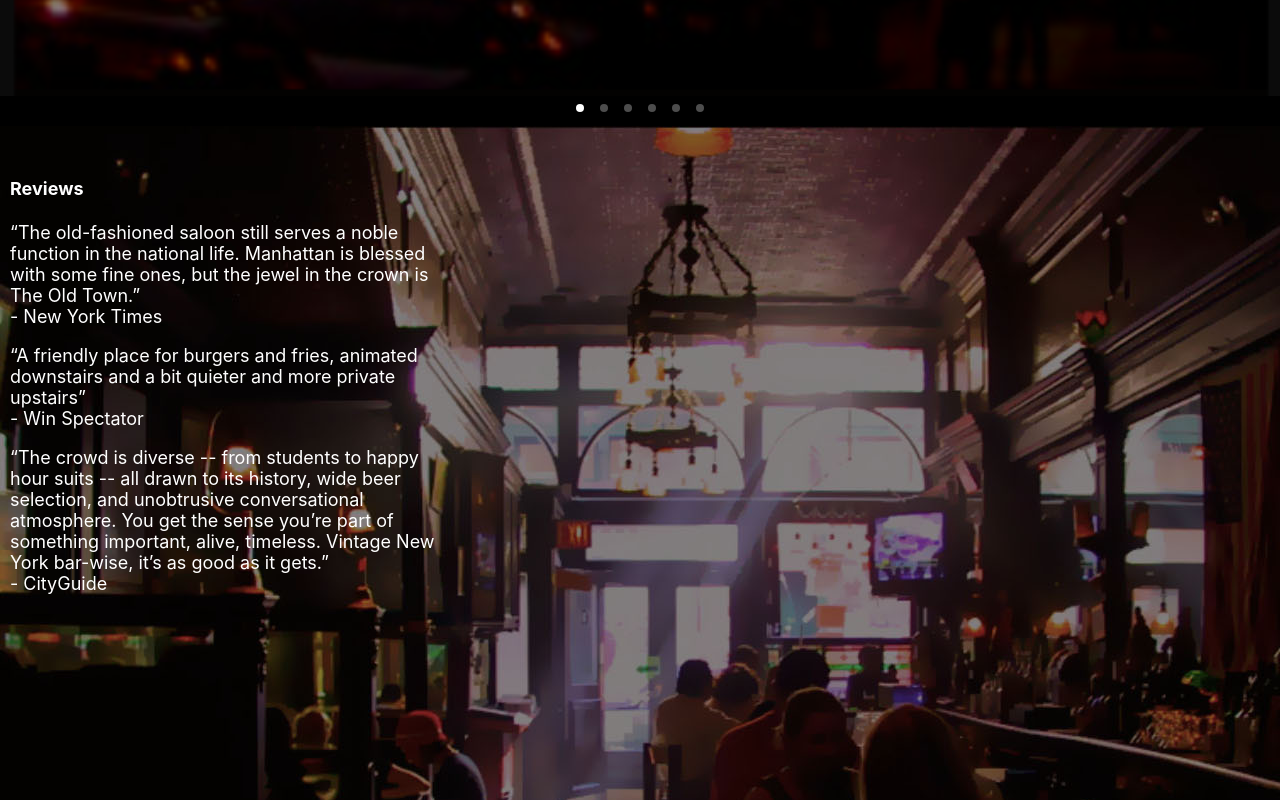
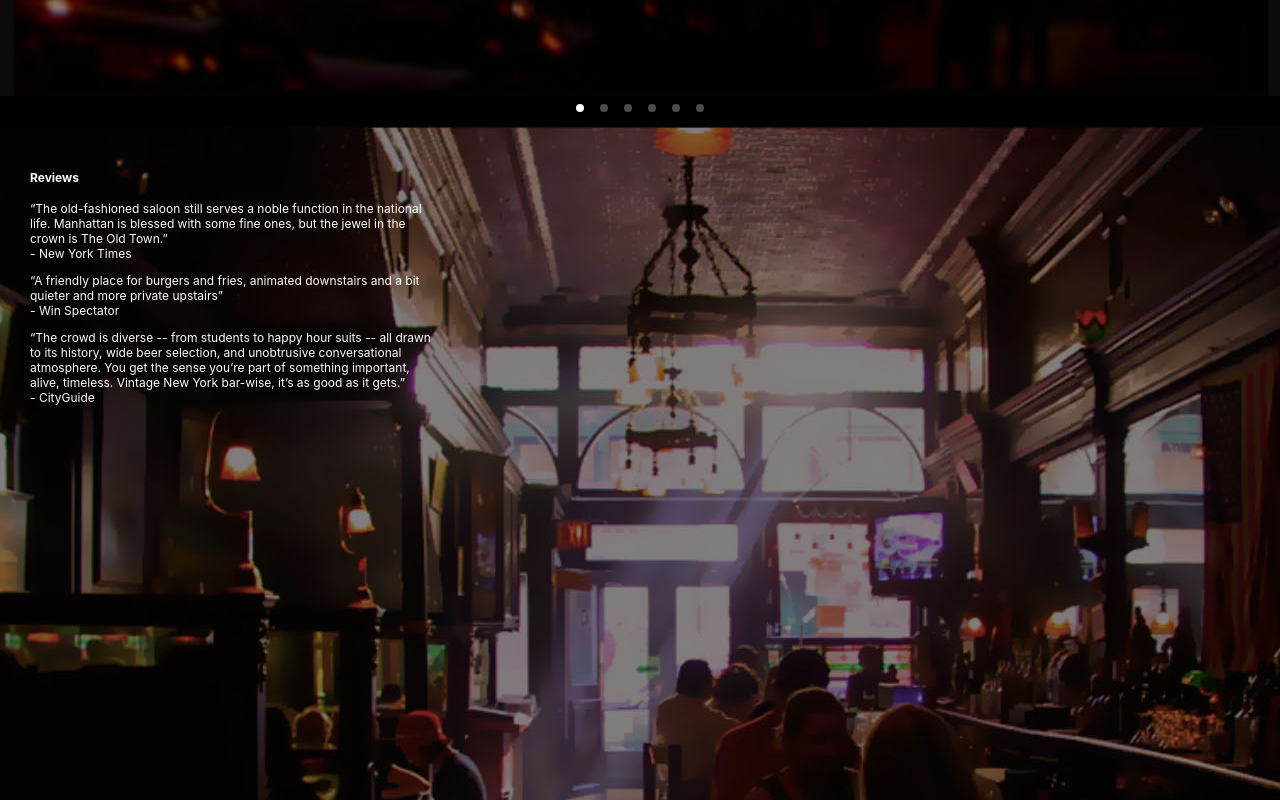
Before and after one commit to fkaltman/Old-Town-Bar, a React (Create React App) app: page / in a window 1280 px wide. Shown: the part 3480-4280 px from the top of the page. Built offline with nearby package versions, Linux system fonts and the light colour scheme.

Commit message:
reviews size

```diff
--- a/src/App.css
+++ b/src/App.css
@@ -82,25 +82,27 @@ body {
 
 .reviews {
     position: relative;
-    text-align: center;
-    height: 80%;
+    text-align: left;
+    height: 70%;
 }
 
 .reviewsimg {
   z-index: -1;
+  /* width: 100%; */
+  /* height: 60% */
 }
 
 .reviewstext {
   /* margin-right: 60%;
   /* max-height: 50%; */
-  margin-left: 10px;
+  margin-left: 30px;
   color:white;
-  font-size: 18px;
+  font-size: 12px;
   position: absolute;
   top: 28px;
   right: 66vw;
   text-align: left;
-  max-height: 20%;
+  max-height: 5%;
 }
 
 .contact-page {
```
